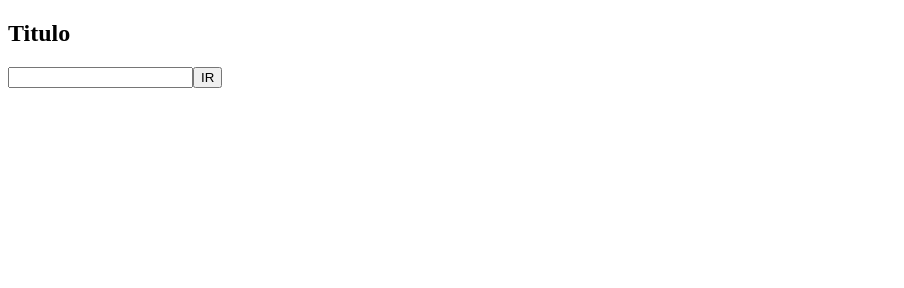
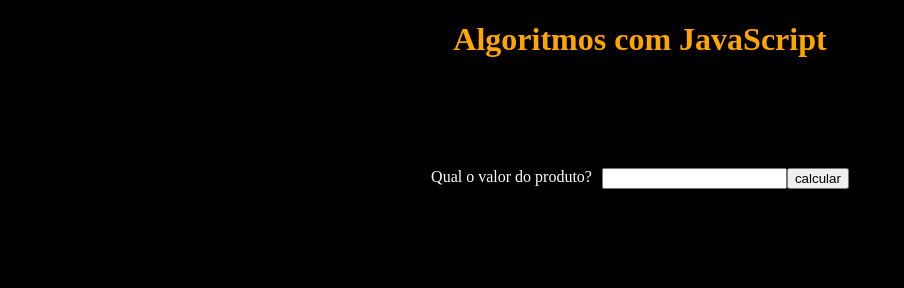
Before and after one commit to Josericardodesouza/exercicios-JavaScript, a plain HTML site: page modelo.html in a window 1280 px wide. Shown: the whole page, without its empty margins (0-904 px from the left). Drawn offline with Linux system fonts and the light colour scheme.

Commit message:
novo modelo

```diff
--- a/modelo.html
+++ b/modelo.html
@@ -3,32 +3,66 @@
 <head>
     <meta charset="UTF-8">
     <meta name="viewport" content="width=device-width, initial-scale=1.0">
-    <title>Titulo</title>
+    <title></title>
+    <style>
 
+        body {
+            background-color: black;
+        }
+
+
+
+        h1 {
+            color: orange;
+            text-align: center;
+        }
+
+
+        section#container1 {
+            color: white;
+            display: flex;
+            justify-content: center;
+            margin-top: 110px;
+            margin-bottom: 60px;
+
+        }
+
+        section#container2 {
+            width: 85%;
+            color: green;
+            background-color: black;
+            display: flex;
+            font-size: 1.1em;
+            font-family: 'Lucida Sans', 'Lucida Sans Regular', 'Lucida Grande', 'Lucida Sans Unicode', Geneva, Verdana, sans-serif;
+            text-indent: 40px;
+
+        }
+
+        input {
+            margin-left: 10px;
+        }
+
+    </style>
 </head>
 <body>
-    <main>
-        <section id="entrada">
+    <h1>Algoritmos com JavaScript</h1>
 
-            <div id="container">
-                <h1>Titulo</h1>
-                <div id="item">
-                    <label for=""></label>
-                    <input type="text"><button onclick="">IR</button>
-                </div>
-            </div>
-        </section>
-        <br>
+    <section id="container1">
+        <label for="">Qual o valor do produto? </label>
+        <input type="text" id=""><button onclick="calcular()">calcular</button>
+    </section>
+
+    <section id="container2">
+        <p id="saida"></p>
+    </section>
 
 
-        <section id="saida">
-            <div id="terminal">
-                <p id="saida1"></p>
+    <script>
 
-            </div>
-        </section>
-    </main>
 
-    <script src=""></script>
+
+
+    </script>
+
 </body>
 </html>
```
Also changed, not shown: treinando perguntas/index.html (added, +123 -0 lines).
